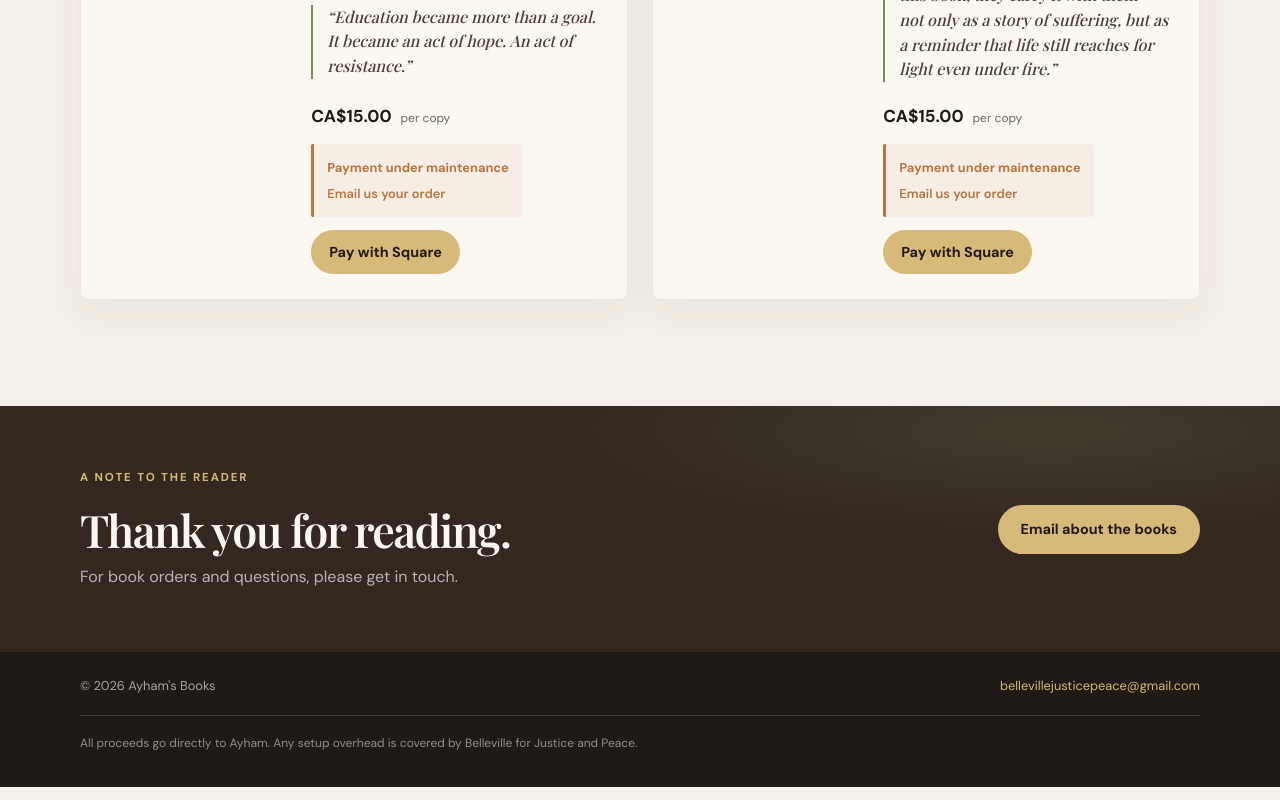
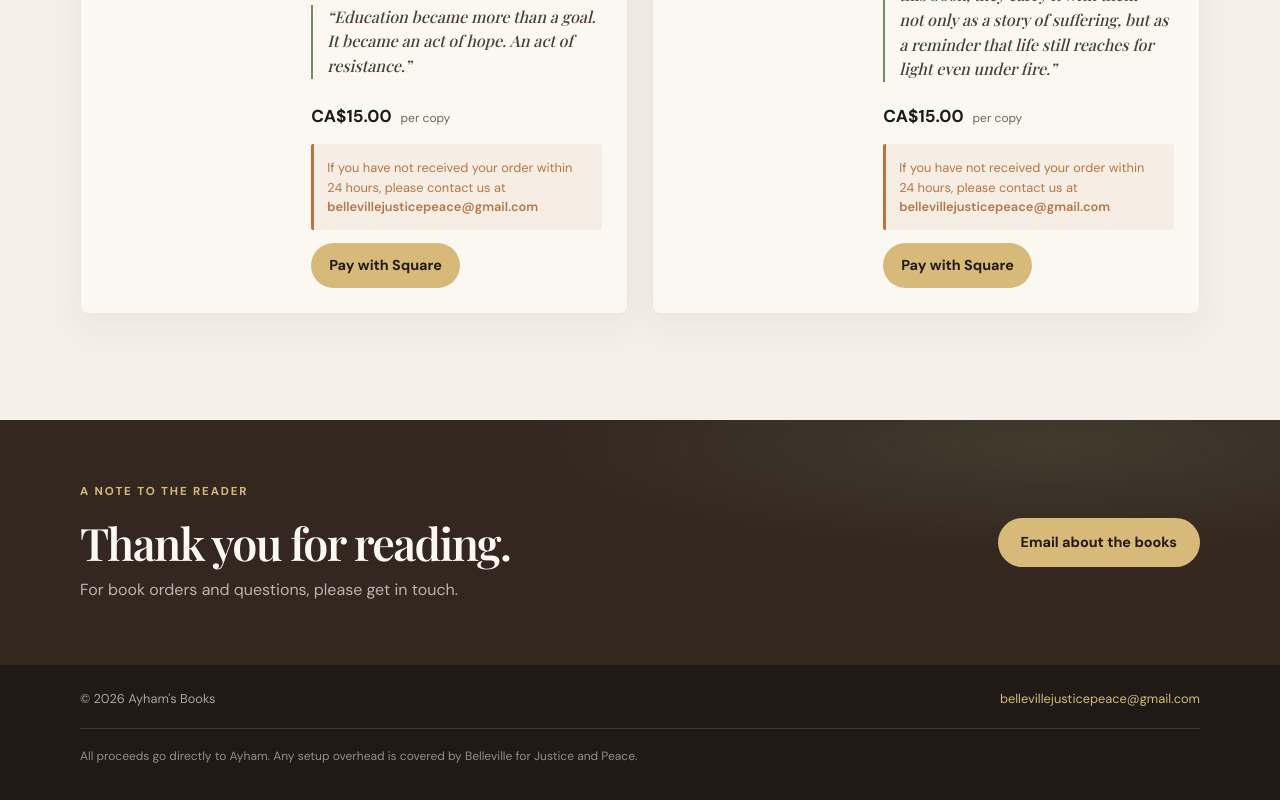
Before and after one commit to fractalspace/fractalspace.github.io, a plain HTML site: page books/index.html in a window 1280 px wide. Shown: the part 1411-2211 px from the top of the page. Drawn offline with nearby package versions, Linux system fonts and the light colour scheme.

Commit message:
Update order confirmation message on book cards

```diff
--- a/books/index.html
+++ b/books/index.html
@@ -269,12 +269,6 @@
       font-size: 0.8rem;
       line-height: 1.5;
       color: var(--clay);
-    }
-
-    .maintenance-notice strong {
-      display: block;
-      font-weight: 700;
-      margin-bottom: 6px;
     }
 
     .maintenance-notice a {
@@ -568,8 +562,7 @@
               <blockquote class="excerpt">“Education became more than a goal. It became an act of hope. An act of resistance.”</blockquote>
               <p class="book-price">CA$15.00 <span data-i18n="priceNote">per copy</span></p>
               <div class="maintenance-notice">
-                <strong data-i18n="maintenanceTitle">Payment under maintenance</strong>
-                <p style="margin:0;"><a href="mailto:bellevillejusticepeace@gmail.com" data-i18n="maintenanceEmail">Email us your order</a></p>
+                <p style="margin:0;"><span data-i18n="maintenanceText">If you have not received your order within 24 hours, please contact us at</span> <a href="mailto:bellevillejusticepeace@gmail.com">bellevillejusticepeace@gmail.com</a></p>
               </div>
               <a class="button button-primary" href="https://square.link/u/GL1VQ7Og" data-i18n="buyOne">Pay with Square</a>
             </div>
@@ -589,8 +582,7 @@
               <blockquote class="excerpt">“My hope is that when people read this book, they carry it with them—not only as a story of suffering, but as a reminder that life still reaches for light even under fire.”</blockquote>
               <p class="book-price">CA$15.00 <span data-i18n="priceNote">per copy</span></p>
               <div class="maintenance-notice">
-                <strong data-i18n="maintenanceTitle">Payment under maintenance</strong>
-                <p style="margin:0;"><a href="mailto:bellevillejusticepeace@gmail.com" data-i18n="maintenanceEmail">Email us your order</a></p>
+                <p style="margin:0;"><span data-i18n="maintenanceText">If you have not received your order within 24 hours, please contact us at</span> <a href="mailto:bellevillejusticepeace@gmail.com">bellevillejusticepeace@gmail.com</a></p>
               </div>
               <a class="button button-primary" href="https://square.link/u/SZH9eqgf" data-i18n="buyTwo">Pay with Square</a>
             </div>
@@ -652,8 +644,7 @@
         footnote: "All proceeds go directly to Ayham. Any setup overhead is covered by Belleville for Justice and Peace.",
         langNote: "Books available in English",
         bookLanguage: "In English",
-        maintenanceTitle: "Payment under maintenance",
-        maintenanceEmail: "Email us your order"
+        maintenanceText: "If you have not received your order within 24 hours, please contact us at"
       },
       fr: {
         navBooks: "Les livres",
@@ -684,8 +675,7 @@
         footnote: "Tous les profits vont directement à Ayham. Les frais de configuration sont couverts par Belleville pour la Justice et la Paix.",
         langNote: "Livres disponibles en anglais",
         bookLanguage: "En anglais",
-        maintenanceTitle: "Paiement en maintenance",
-        maintenanceEmail: "Envoyez-nous votre commande"
+        maintenanceText: "Si vous n'avez pas reçu votre commande dans les 24 heures, veuillez nous contacter à"
       },
       ar: {
         navBooks: "الكتابان",
@@ -716,8 +706,7 @@
         footnote: "جميع الأرباح تذهب مباشرة إلى أيهم. أي نفقات إعداد يتحملها مركز بيلفيل من أجل العدالة والسلام.",
         langNote: "الكتب متوفرة باللغة الإنجليزية",
         bookLanguage: "باللغة الإنجليزية",
-        maintenanceTitle: "الدفع قيد الصيانة",
-        maintenanceEmail: "راسلنا بطلبك"
+        maintenanceText: "إذا لم تتلق طلبك خلال 24 ساعة، يرجى الاتصال بنا على"
       }
     };
 
```
